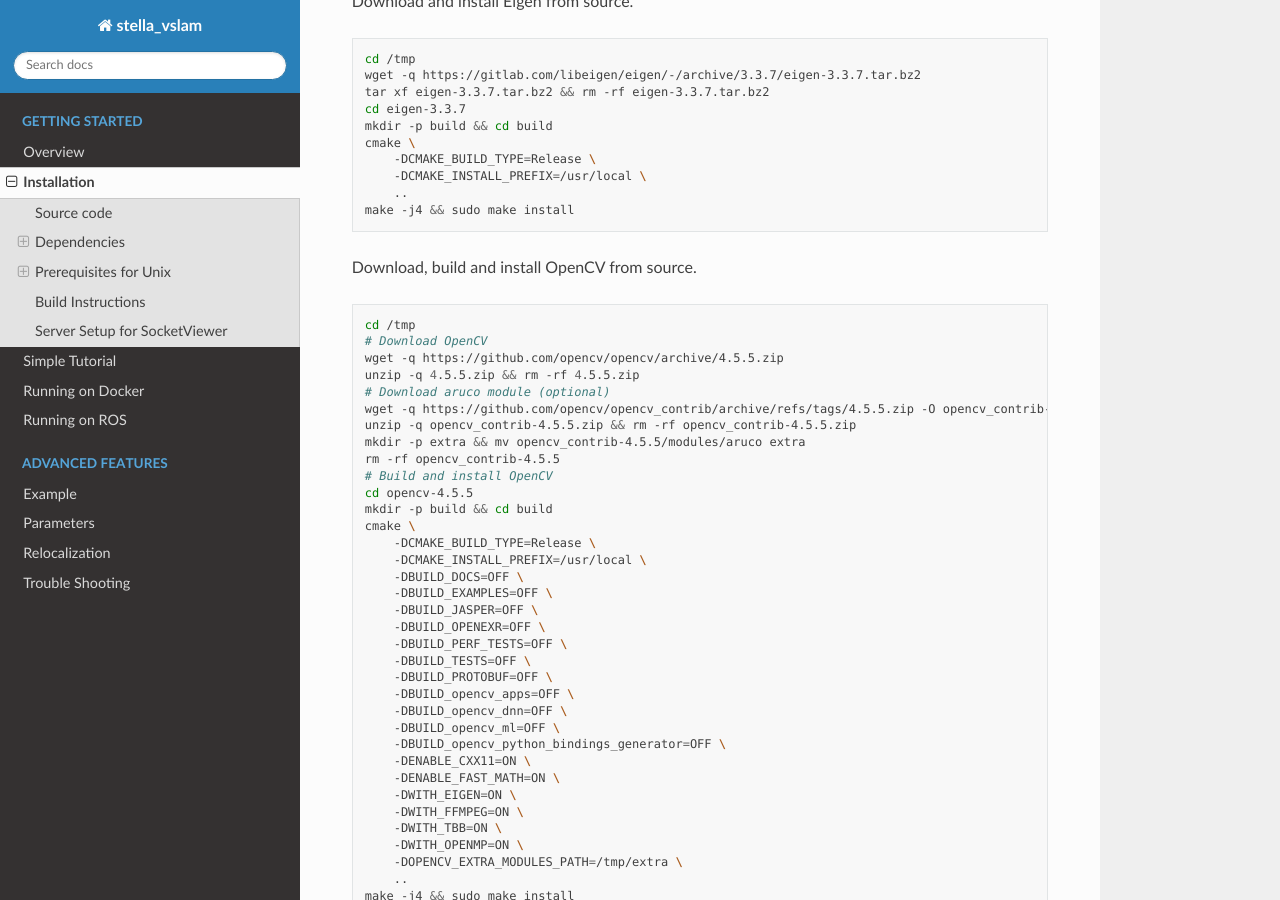
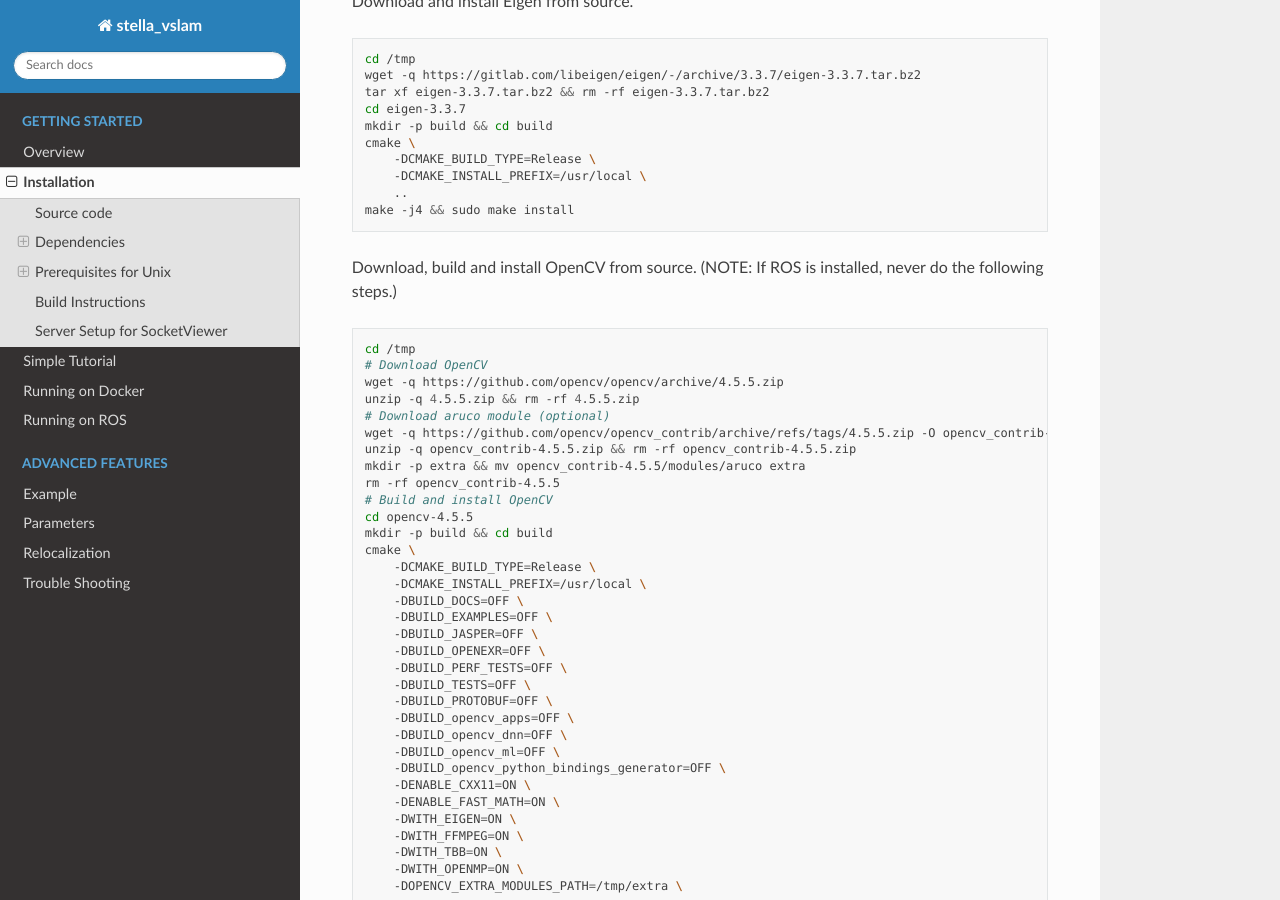
Before and after one commit to stella-cv/docs, a Sphinx documentation site: the page built from docs/installation.rst, in a window 1280 px wide and 900 px high, scrolled down 2607 px. Built offline with Sphinx 7.4.7 and the Read the Docs theme 2.0.0, drawn with Linux system fonts in a browser that asks for light colours; some of the changed text lies outside the part shown.

Commit message:
Add note to avoid double installation of OpenCV

```diff
--- a/docs/installation.rst
+++ b/docs/installation.rst
@@ -43,7 +43,7 @@
 
 * `yaml-cpp <https://github.com/jbeder/yaml-cpp>`_ : version 0.6.0 or later.
 
-* `OpenCV <https://opencv.org/>`_ : version 3.3.1 or later.
+* `OpenCV <https://opencv.org/>`_ : version 3.3.1 or later. (NOTE: If ROS is installed, use the one installed with ROS.)
 
 .. NOTE ::
 
@@ -152,7 +152,7 @@
         ..
     make -j4 && sudo make install
 
-Download, build and install OpenCV from source.
+Download, build and install OpenCV from source. (NOTE: If ROS is installed, never do the following steps.)
 
 .. code-block:: bash
 
```
